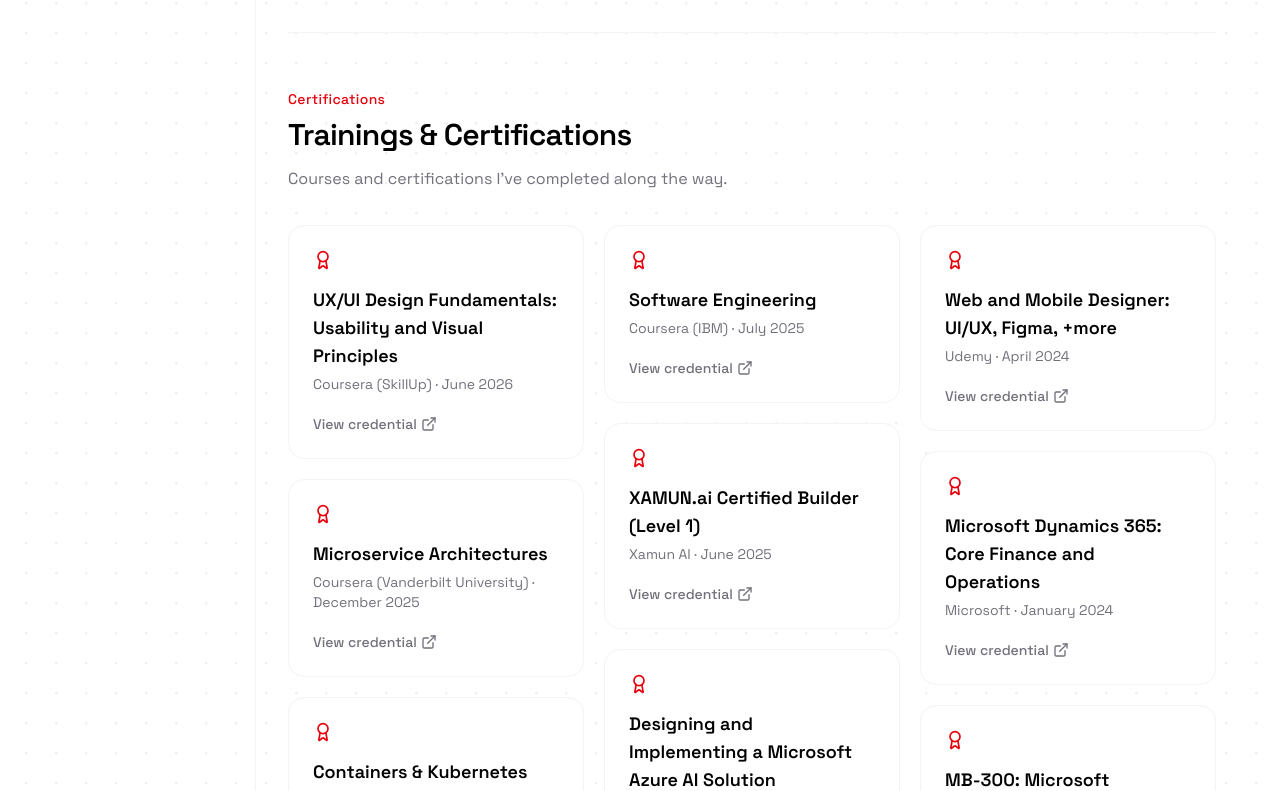
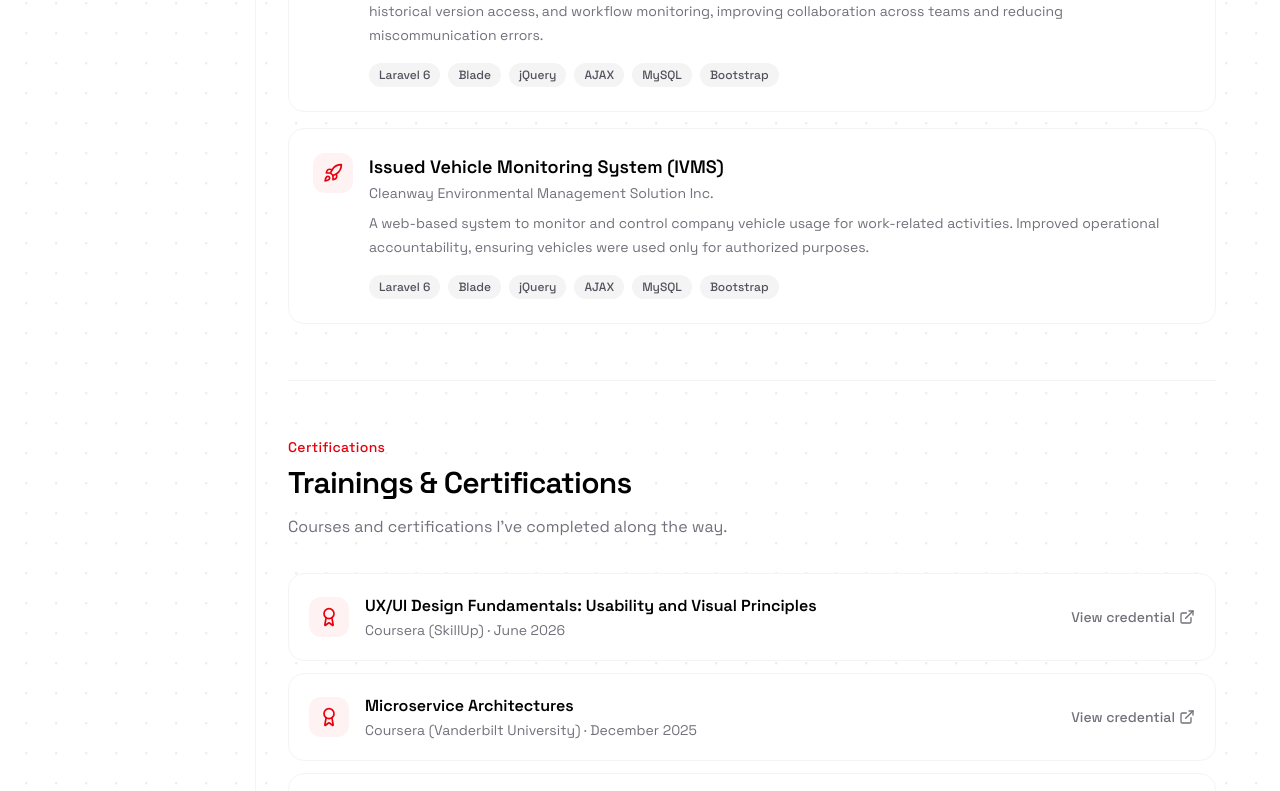
Before and after one commit to ezekielgarcia12/my-portfolio, a Next.js app: page / in a window 1280 px wide. Shown: the part 5033-5824 px from the top of the page. Built offline with nearby package versions, Linux system fonts and the light colour scheme.

Commit message:
chore: change grid to row

```diff
--- a/src/components/certification-card.tsx
+++ b/src/components/certification-card.tsx
@@ -1,6 +1,7 @@
-// A single certification's card: title, issuing organization, the year it
+// A single certification's row: title, issuing organization, the year it
 // was issued, and an optional link to view the credential. Used by the
-// Certifications page to render each entry from src/data/certifications.ts.
+// Certifications section to render each entry from
+// src/data/certifications.ts as one full-width row in a vertical stack.
 import { Award, ExternalLink } from "lucide-react";
 import type { Certification } from "@/data/certifications";
 
@@ -8,32 +9,43 @@
   const { title, issuer, issued, credentialUrl } = cert;
 
   return (
-    // break-inside-avoid + mb-5: same masonry-column requirements as
-    // RecommendationCard — see the comment there for why. The
+    // The row itself: icon on the left, details in the middle, and (from
+    // `sm:` up) the credential link pushed to the right edge. The
     // hover:border/shadow pair is the same "highlight" treatment used on
-    // ProjectCard and RecommendationCard, so hovering any card in any of
-    // the three masonry sections reads as the same interaction.
-    <div className="mb-5 flex flex-col rounded-2xl border border-zinc-100 bg-white p-6 break-inside-avoid transition-all hover:border-red-200 hover:shadow-md dark:border-zinc-900 dark:bg-zinc-950 dark:hover:border-red-900/50">
+    // ProjectCard and RecommendationCard, so hovering any card reads as the
+    // same interaction.
+    <div className="flex items-center gap-4 rounded-2xl border border-zinc-100 bg-white p-4 transition-all hover:border-red-200 hover:shadow-md sm:p-5 dark:border-zinc-900 dark:bg-zinc-950 dark:hover:border-red-900/50">
+      {/* Icon in a small tinted square. shrink-0 stops it from being
+          squeezed when the title next to it is long. */}
+      <div className="flex h-10 w-10 shrink-0 items-center justify-center rounded-xl bg-red-50 dark:bg-red-950/40">
         <Award className="h-5 w-5 text-red-600 dark:text-red-400" />
+      </div>
 
-      <h3 className="mt-4 text-lg font-semibold text-black dark:text-white">
+      {/* On mobile the link stacks under the details; from `sm:` up the
+          two sit side by side with the link on the right. min-w-0 lets
+          long titles wrap instead of overflowing the row. */}
+      <div className="flex min-w-0 flex-1 flex-col gap-2 sm:flex-row sm:items-center sm:justify-between sm:gap-4">
+        <div className="min-w-0">
+          <h3 className="text-base font-semibold text-black dark:text-white">
             {title}
           </h3>
-      <p className="mt-1 text-sm text-zinc-500 dark:text-zinc-400">
+          <p className="mt-0.5 text-sm text-zinc-500 dark:text-zinc-400">
             {issuer} &middot; {issued}
           </p>
+        </div>
 
         {credentialUrl && (
           <a
             href={credentialUrl}
             target="_blank"
             rel="noopener noreferrer"
-          className="mt-5 flex items-center gap-1 text-sm font-medium text-zinc-500 hover:text-black dark:text-zinc-400 dark:hover:text-white"
+            className="flex shrink-0 items-center gap-1 text-sm font-medium text-zinc-500 hover:text-black dark:text-zinc-400 dark:hover:text-white"
           >
             View credential
             <ExternalLink className="h-4 w-4" />
           </a>
         )}
       </div>
+    </div>
   );
 }
--- a/src/components/project-card.tsx
+++ b/src/components/project-card.tsx
@@ -1,6 +1,7 @@
-// A single project's card: name, description, tech stack badges, and
-// optional links to the repo and/or live site. Used by the Projects page
-// to render each entry from src/data/projects.ts.
+// A single project's row: name, description, tech stack badges, and
+// optional links to the repo and/or live site. Used by the Projects section
+// to render each entry from src/data/projects.ts as one full-width row in
+// a vertical stack.
 import { ArrowUpRight, Rocket } from "lucide-react";
 import { Badge } from "@/components/badge";
 import { GitHubIcon } from "@/components/icons/social-icons";
@@ -10,20 +11,60 @@
   const { title, company, description, stack, stackVersions, repoUrl, liveUrl } = project;
 
   return (
-    // break-inside-avoid + mb-5: same masonry-column requirements as
-    // RecommendationCard — see the comment there for why. The
-    // hover:border/shadow pair is the same "highlight" treatment used on
-    // CertificationCard and RecommendationCard, so hovering any card in
-    // any of the three masonry sections reads as the same interaction.
-    <div className="mb-5 flex flex-col rounded-2xl border border-zinc-100 bg-white p-6 break-inside-avoid transition-all hover:border-red-200 hover:shadow-md dark:border-zinc-900 dark:bg-zinc-950 dark:hover:border-red-900/50">
+    // The row itself: icon on the left, everything else to its right.
+    // The hover:border/shadow pair is the same "highlight" treatment used
+    // on CertificationCard and RecommendationCard, so hovering any card
+    // reads as the same interaction.
+    <div className="flex gap-4 rounded-2xl border border-zinc-100 bg-white p-5 transition-all hover:border-red-200 hover:shadow-md sm:p-6 dark:border-zinc-900 dark:bg-zinc-950 dark:hover:border-red-900/50">
+      {/* Icon in a small tinted square. shrink-0 stops it from being
+          squeezed when the text next to it is long. */}
+      <div className="flex h-10 w-10 shrink-0 items-center justify-center rounded-xl bg-red-50 dark:bg-red-950/40">
         <Rocket className="h-5 w-5 text-red-600 dark:text-red-400" />
+      </div>
 
-      <h3 className="mt-4 text-lg font-semibold text-black dark:text-white">
+      {/* min-w-0 lets long text wrap inside this flex child instead of
+          pushing the row wider than the screen. */}
+      <div className="min-w-0 flex-1">
+        {/* Header: title + company on the left. On small screens the links
+            drop below; from `sm:` up they sit on the right of the header. */}
+        <div className="flex flex-col gap-2 sm:flex-row sm:items-start sm:justify-between sm:gap-4">
+          <div>
+            <h3 className="text-lg font-semibold text-black dark:text-white">
               {title}
             </h3>
             <p className="mt-0.5 text-sm text-zinc-500 dark:text-zinc-400">
               {company}
             </p>
+          </div>
+
+          {(repoUrl || liveUrl) && (
+            <div className="flex shrink-0 items-center gap-4 text-sm font-medium text-zinc-500 dark:text-zinc-400">
+              {repoUrl && (
+                <a
+                  href={repoUrl}
+                  target="_blank"
+                  rel="noopener noreferrer"
+                  className="flex items-center gap-1.5 hover:text-black dark:hover:text-white"
+                >
+                  <GitHubIcon className="h-4 w-4" />
+                  Code
+                </a>
+              )}
+              {liveUrl && (
+                <a
+                  href={liveUrl}
+                  target="_blank"
+                  rel="noopener noreferrer"
+                  className="flex items-center gap-1 hover:text-black dark:hover:text-white"
+                >
+                  Live site
+                  <ArrowUpRight className="h-4 w-4" />
+                </a>
+              )}
+            </div>
+          )}
+        </div>
+
         <p className="mt-2 text-sm leading-6 text-zinc-500 dark:text-zinc-400">
           {description}
         </p>
@@ -54,33 +95,7 @@
             ))}
           </div>
         )}
-
-      {(repoUrl || liveUrl) && (
-        <div className="mt-5 flex items-center gap-4 text-sm font-medium text-zinc-500 dark:text-zinc-400">
-          {repoUrl && (
-            <a
-              href={repoUrl}
-              target="_blank"
-              rel="noopener noreferrer"
-              className="flex items-center gap-1.5 hover:text-black dark:hover:text-white"
-            >
-              <GitHubIcon className="h-4 w-4" />
-              Code
-            </a>
-          )}
-          {liveUrl && (
-            <a
-              href={liveUrl}
-              target="_blank"
-              rel="noopener noreferrer"
-              className="flex items-center gap-1 hover:text-black dark:hover:text-white"
-            >
-              Live site
-              <ArrowUpRight className="h-4 w-4" />
-            </a>
-          )}
       </div>
-      )}
     </div>
   );
 }
--- a/src/components/recommendation-card.tsx
+++ b/src/components/recommendation-card.tsx
@@ -24,8 +24,8 @@
     // same column — CSS columns only support column-gap, not row-gap, so
     // this has to live on each card instead of the parent's `gap-5`. The
     // hover:border/shadow pair is the same "highlight" treatment used on
-    // ProjectCard and CertificationCard, so hovering any card in any of
-    // the three masonry sections reads as the same interaction.
+    // ProjectCard and CertificationCard, so hovering any card in any
+    // section reads as the same interaction.
     <div className="mb-5 flex flex-col rounded-2xl border border-zinc-100 bg-white p-6 break-inside-avoid transition-all hover:border-red-200 hover:shadow-md dark:border-zinc-900 dark:bg-zinc-950 dark:hover:border-red-900/50">
       <Quote className="h-5 w-5 text-red-600 dark:text-red-400" />
 
--- a/src/components/sections/certifications-section.tsx
+++ b/src/components/sections/certifications-section.tsx
@@ -1,8 +1,7 @@
 // Certifications section — every certification from
-// src/data/certifications.ts as a masonry layout: cards flow into columns
-// (one on mobile, more as the screen gets wider) and stack top to bottom
-// within each column — see recommendations-section.tsx, which uses the
-// same pattern.
+// src/data/certifications.ts, shown as a single stack of full-width rows
+// (one certification per row, top to bottom) — the same layout as the
+// Projects section.
 
 import { CertificationCard } from "@/components/certification-card";
 import { certifications } from "@/data/certifications";
@@ -23,9 +22,9 @@
         Courses and certifications I&apos;ve completed along the way.
       </p>
 
-      {/* CSS multi-column layout, not `grid` — see the note in
-          recommendations-section.tsx for why. */}
-      <div className="mt-8 columns-1 gap-5 sm:columns-2 lg:columns-3">
+      {/* A simple vertical stack: flex-col + gap puts even spacing
+          between rows at every screen size. */}
+      <div className="mt-8 flex flex-col gap-3">
         {certifications.map((cert) => (
           <CertificationCard key={cert.title} cert={cert} />
         ))}
--- a/src/components/sections/projects-section.tsx
+++ b/src/components/sections/projects-section.tsx
@@ -1,7 +1,6 @@
-// Projects section — every project from src/data/projects.ts as a masonry
-// layout: cards flow into columns (one on mobile, more as the screen gets
-// wider) and stack top to bottom within each column — see
-// recommendations-section.tsx, which uses the same pattern.
+// Projects section — every project from src/data/projects.ts, shown as a
+// single stack of full-width rows (one project per row, top to bottom) so
+// each description and tech stack has room to read left to right.
 
 import { ProjectCard } from "@/components/project-card";
 import { projects } from "@/data/projects";
@@ -26,9 +25,9 @@
         live demos aren&apos;t publicly available.
       </p>
 
-      {/* CSS multi-column layout, not `grid` — see the note in
-          recommendations-section.tsx for why. */}
-      <div className="mt-8 columns-1 gap-5 sm:columns-2 lg:columns-3">
+      {/* A simple vertical stack: flex-col + gap puts even spacing
+          between rows at every screen size. */}
+      <div className="mt-8 flex flex-col gap-4">
         {projects.map((project) => (
           <ProjectCard key={project.title} project={project} />
         ))}
```
Lines whose indentation alone changed are shown as unchanged.
